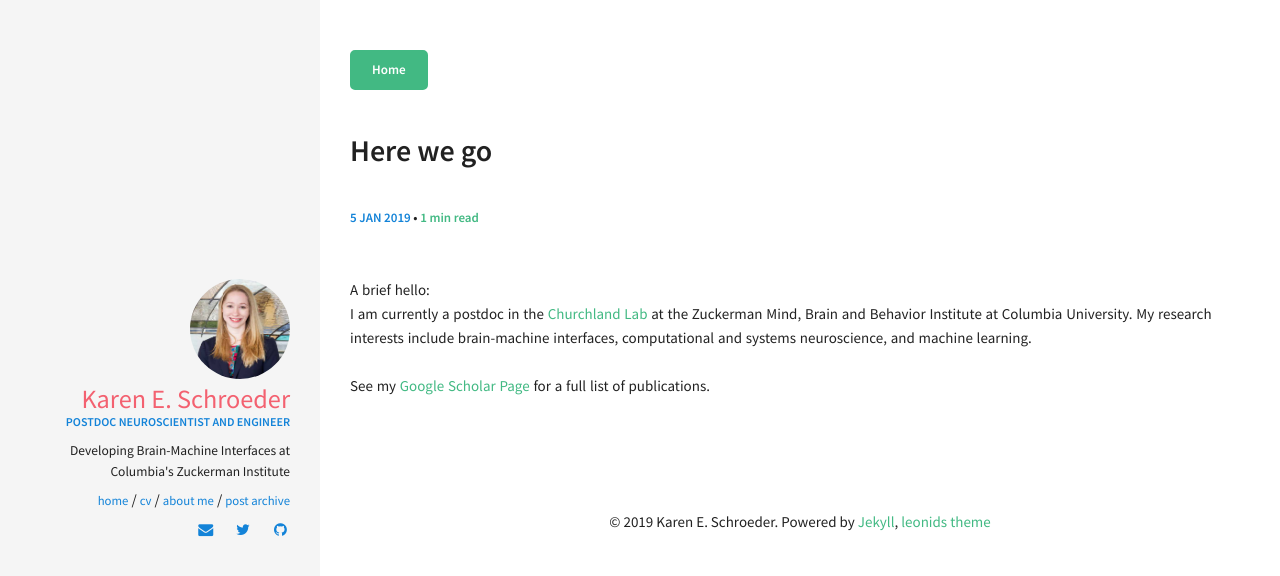
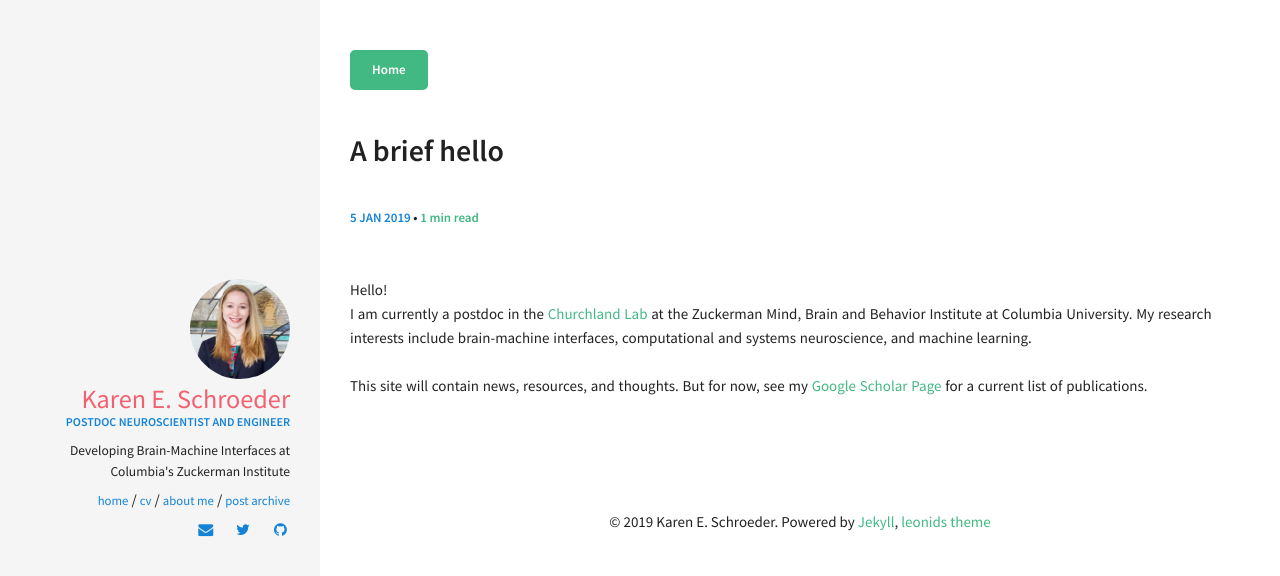
Before and after one commit to karschro/karschro.github.io, a Jekyll site: the page built from _posts/2019-01-05-here-we-go.md, in a window 1280 px wide. Shown: the top 576 px of the page. Built offline with Jekyll 4.4.1, drawn with Linux system fonts in a browser that asks for light colours.

Commit message:
Update 2019-01-05-here-we-go.md

```diff
--- a/_posts/2019-01-05-here-we-go.md
+++ b/_posts/2019-01-05-here-we-go.md
@@ -1,13 +1,13 @@
 ---
 layout: post
-title:  "Here we go"
+title:  "A brief hello"
 date:   2019-01-05 20:07:19
 categories: [PARAGRAPH]
 comments: false
 ---
-A brief hello:
+Hello!
 <br>
 I am currently a postdoc in the <a href = "http://churchland.zuckermaninstitute.columbia.edu"> Churchland Lab </a> at the Zuckerman Mind, Brain and Behavior Institute at Columbia University. My research interests include brain-machine interfaces, computational and systems neuroscience, and machine learning.
 <br>
 <br>
-See my <a href="https://scholar.google.com/citations?user=42aZ0fAAAAAJ&hl=en"> Google Scholar Page </a> for a full list of publications.
+This site will contain news, resources, and thoughts. But for now, see my <a href="https://scholar.google.com/citations?user=42aZ0fAAAAAJ&hl=en"> Google Scholar Page </a> for a current list of publications.
```
